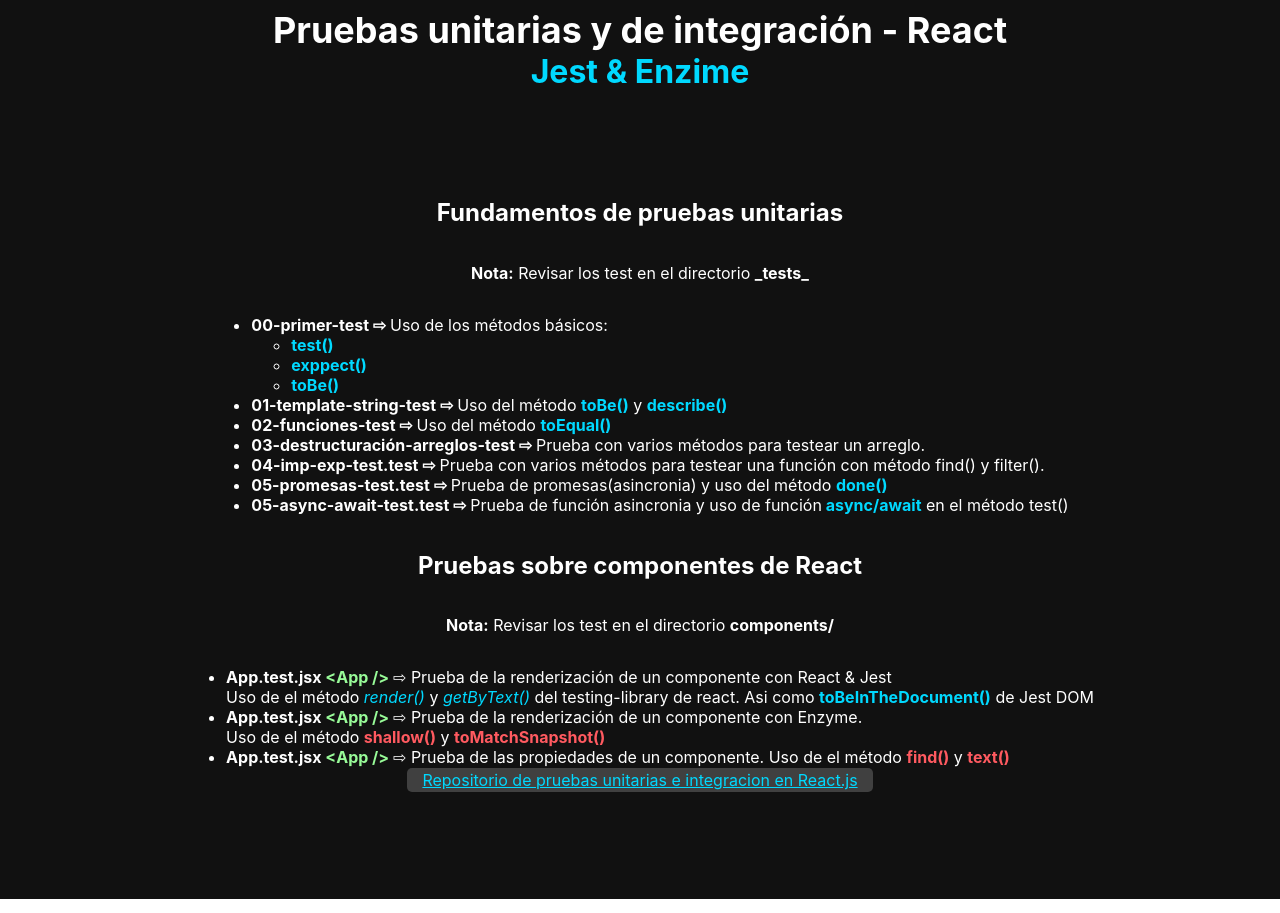
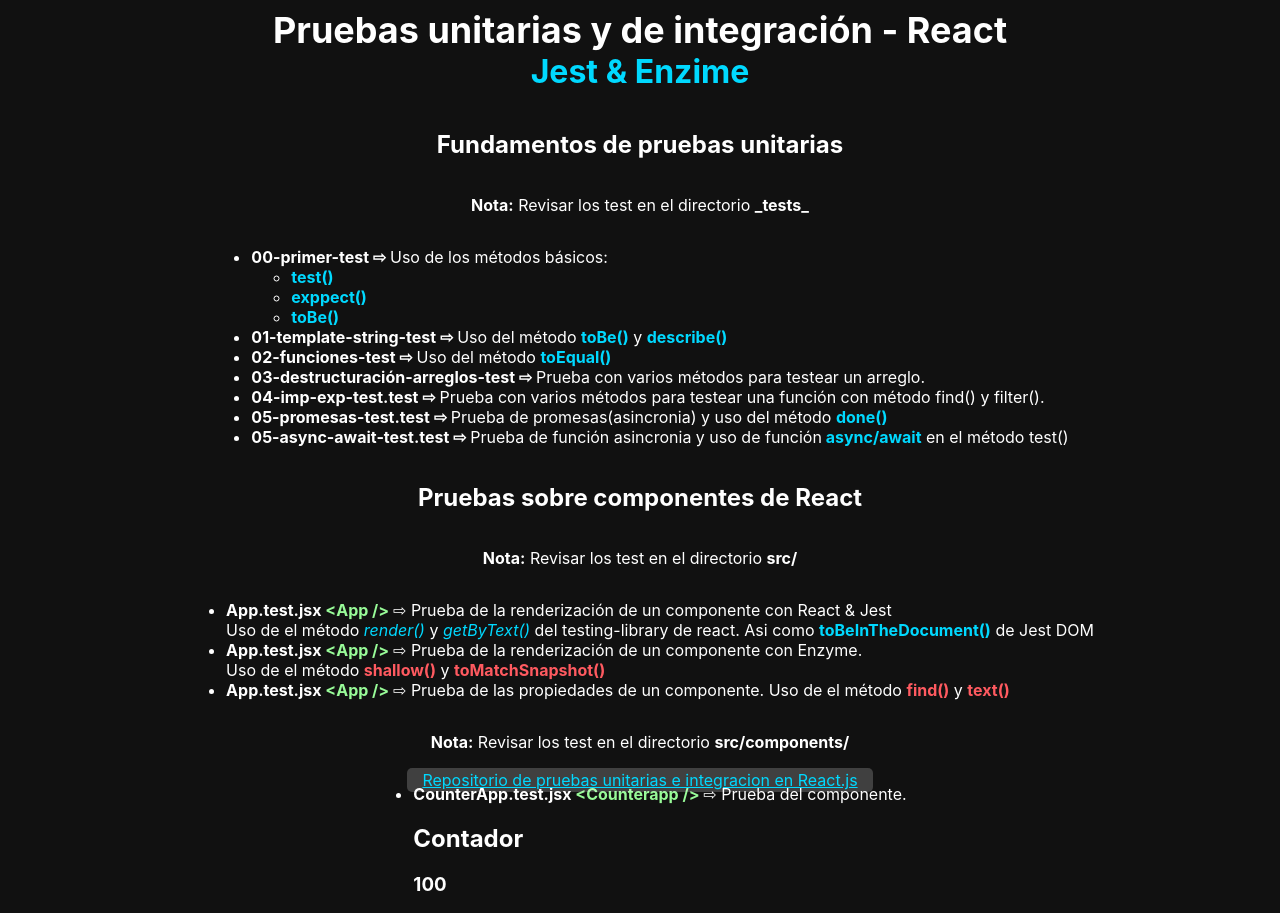
Before and after one commit to icao/pruebas-unitarias-integracion-react, a React (Create React App) app: page / in a window 1280 px wide. Shown: the top 913 px of the page. Built offline with nearby package versions, Linux system fonts and the light colour scheme.

Commit message:
Implementacón del componente CounterApp

```diff
--- a/src/components/01-mi-primer-componente-test/MiPrimerComponenteTest.jsx
+++ b/src/components/01-mi-primer-componente-test/MiPrimerComponenteTest.jsx
@@ -1,4 +1,5 @@
 import React from 'react'
+import CounterApp from '../02-counter-app/CounterApp'
 
 const MiPrimerComponenteTest = () => {
   return (
@@ -55,7 +56,7 @@
       <h2>Pruebas sobre componentes de React</h2>
       <p>
         <strong>Nota:</strong> Revisar los test en el directorio{' '}
-        <strong>components/</strong>
+        <strong>src/</strong>
       </p>
       <ul>
         <li>
@@ -86,6 +87,22 @@
           <strong className='test-method-enzyme'>text()</strong>
         </li>
       </ul>
+      <p>
+        <strong>Nota:</strong> Revisar los test en el directorio{' '}
+        <strong>src/components/</strong>
+      </p>
+      <ul>
+        <li>
+          <strong>
+            CounterApp.test.jsx{' '}
+            <span className='name-component'>{`<Counterapp />`}</span>{' '}
+          </strong>{' '}
+          ⇨ Prueba del componente.
+          <section>
+            <CounterApp value={100} />
+          </section>
+        </li>
+      </ul>
     </>
   )
 }
--- /dev/null
+++ b/src/components/02-counter-app/CounterApp.jsx
@@ -0,0 +1,27 @@
+import React, { useState } from 'react'
+import PropTypes from 'prop-types'
+
+const CounterApp = ({ value = 10 }) => {
+  const [counter, setCounter] = useState(value)
+
+  const handleAdd = () => setCounter(counter + 1)
+  const handleSubstract = () => setCounter(counter - 1)
+  const handleReset = () => setCounter(value)
+
+  return (
+    <>
+      <h2>Contador</h2>
+      <h3>{counter}</h3>
+      <button onClick={handleSubstract}>- 1</button>
+      <button onClick={handleAdd}>+ 1</button>
+      <br />
+      <button onClick={handleReset}>Reset</button>
+    </>
+  )
+}
+
+CounterApp.propTypes = {
+  value: PropTypes.number.isRequired,
+}
+
+export default CounterApp
```
Also changed, not shown: 1 other file (tests, documents, lock files or other folders).
